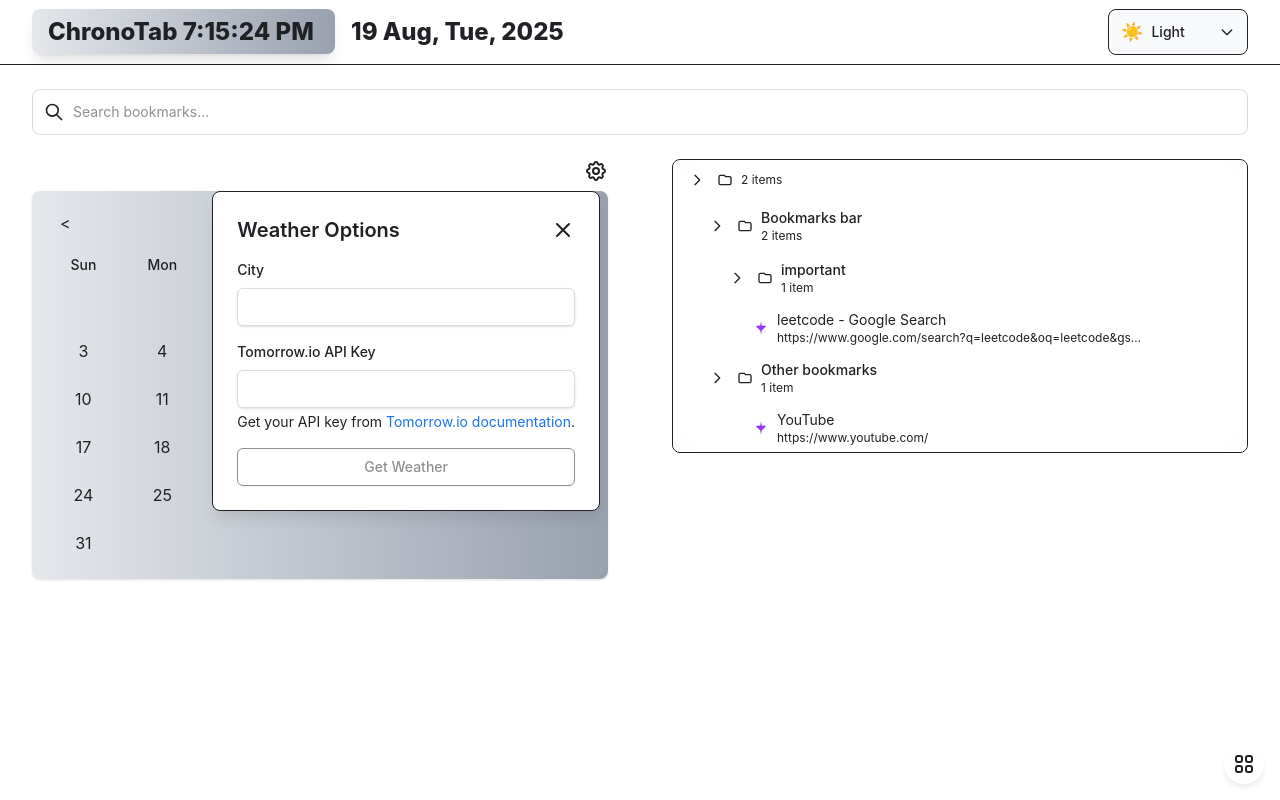
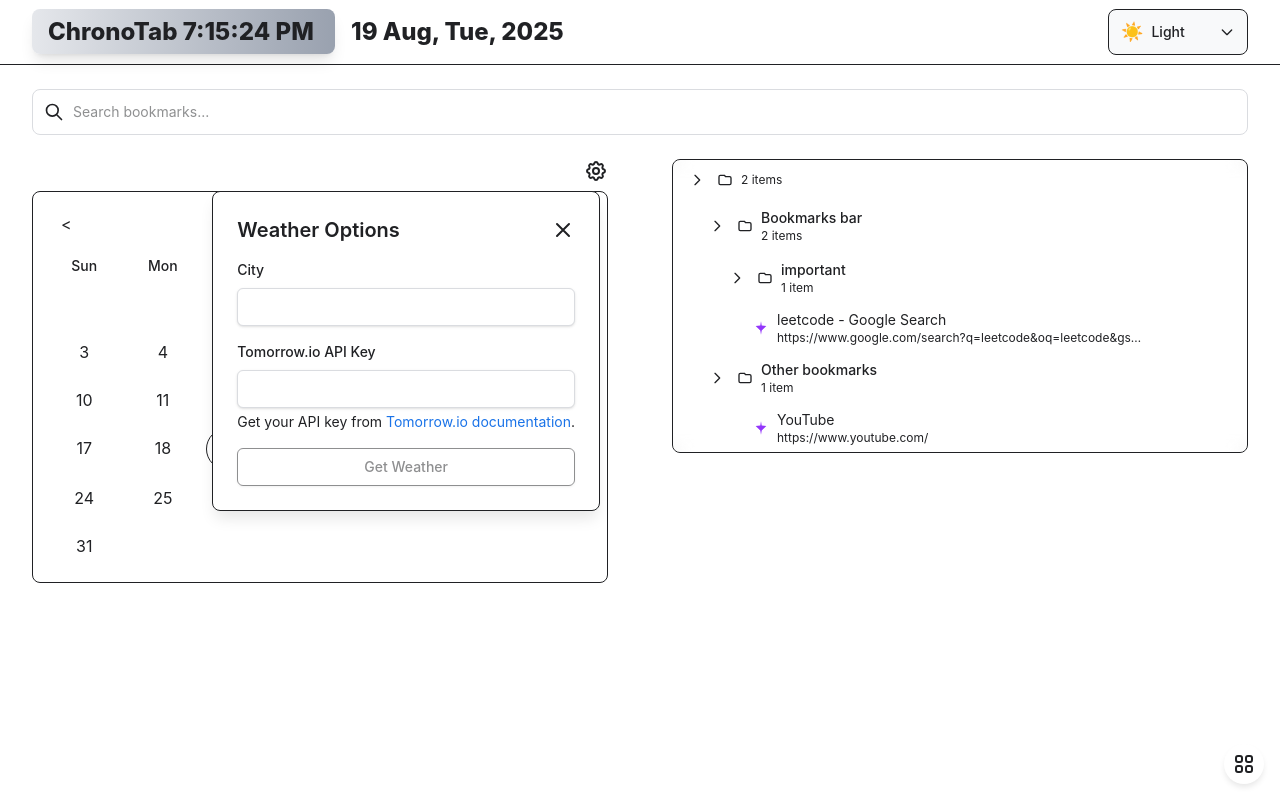
Before and after one commit to Aalok2302/chronotab, an Angular app: page / in a window 1280 px wide. Built offline with nearby package versions, Linux system fonts and the light colour scheme.

Commit message:
refactor(calendar): update calendar styling and highlight today's date

```diff
--- a/src/app/components/calendar/calendar.html
+++ b/src/app/components/calendar/calendar.html
@@ -1,4 +1,4 @@
-<div class="rounded-lg shadow bg-gradient-to-r text-text-primary p-4" [ngClass]="themeService.getThemeGradientClasses()" >
+<div class="bg-background-elevated backdrop-blur-sm rounded-lg shadow-theme border border-border-primary text-text-primary p-4">
   <div class="flex justify-between items-center mb-4">
     <button (click)="prevMonth()" class="px-3 py-1 rounded bg-theme-primary text-theme-on-primary hover:bg-theme-primary-hover focus:outline-none">
       <
@@ -18,7 +18,8 @@
          class="p-2 rounded-full cursor-pointer"
          [class.bg-theme-primary]="isSelected(date)"
          [class.text-theme-on-primary]="isSelected(date)"
-         [class.bg-theme-accent]="isHighlighted(date) && !isSelected(date)"
+         [class.bg-theme-accent]="isToday(date)"
+         [ngClass]="{'border': isToday(date), 'border-theme-primary': isToday(date)}"
          [class.text-theme-text]="!isSelected(date)"
          [class.opacity-50]="!date"
          (click)="selectDate(date)">
```
